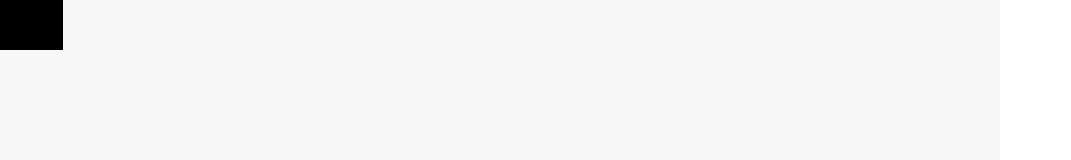
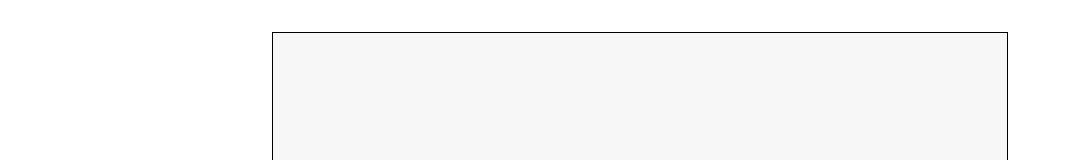
Before and after one commit to ejmabunda/top-foundations-etch_a_sketch, a plain HTML site: page index.html in a window 1280 px wide. Shown: the top 160 px of the page, without its empty margins (0-1071 px from the left). Drawn offline with Linux system fonts and the light colour scheme.

Commit message:
Minor UI updates
Make canvas reponsive, grow and shrinks based on the viewport to improve usability.

```diff
--- a/css/styles.css
+++ b/css/styles.css
@@ -5,17 +5,27 @@
     margin: 0;
 }
 
+:root {
+    --padding: 2rem;
+}
+
+body {
+    padding: var(--padding);
+}
+
 #container {
     display: flex;
     flex-direction: column;
-    width: 1000px;
-    height: 1000px;
+    width: calc(100vh - 2 * var(--padding));
+    height: calc(100vh - 2 * var(--padding));
+    margin: auto;
+    border: 1px solid black;
 }
 .row {
     display: flex;
+    flex: 1;
 }
 .square {
     background-color: #f7f7f7;
     flex: 1;
-    height: calc(100vh / 16);
 }
```
